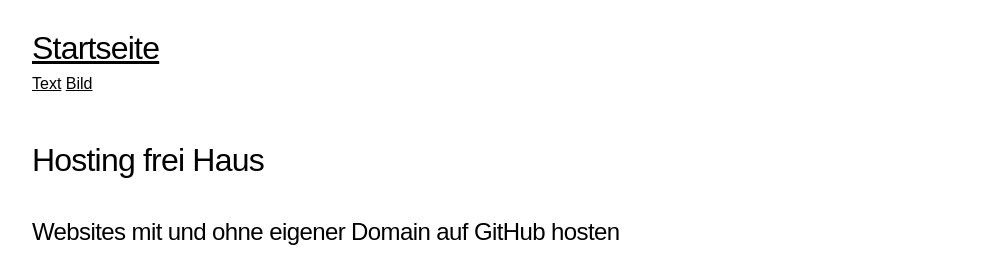
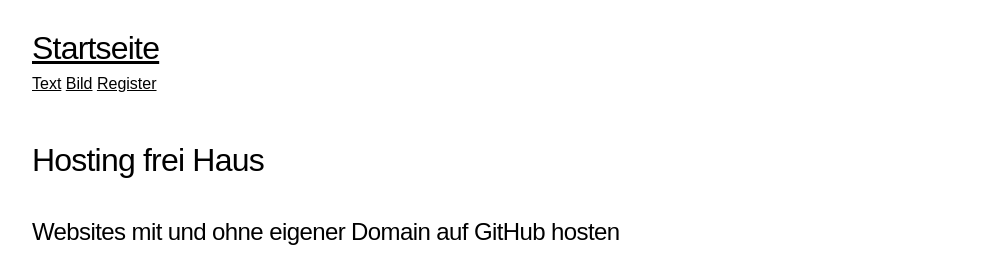
Before and after one commit to webuser-ralf/webuser-ralf.github.io, a Jekyll site: the page built from index.md, in a window 1280 px wide. Shown: the top 267 px of the page, without its empty margins (146-1133 px from the left). Built offline with Jekyll 4.4.1, drawn with Linux system fonts in a browser that asks for light colours; our own code applies the rules of GitHub Pages for plain Markdown files.

Commit message:
Update _nav.html

```diff
--- a/_includes/_nav.html
+++ b/_includes/_nav.html
@@ -4,4 +4,5 @@
     </a>
     <a href="index.html">Text</a>
     <a href="image.html">Bild</a>
+    <a href="register.html">Register</a>
 </div>
```
